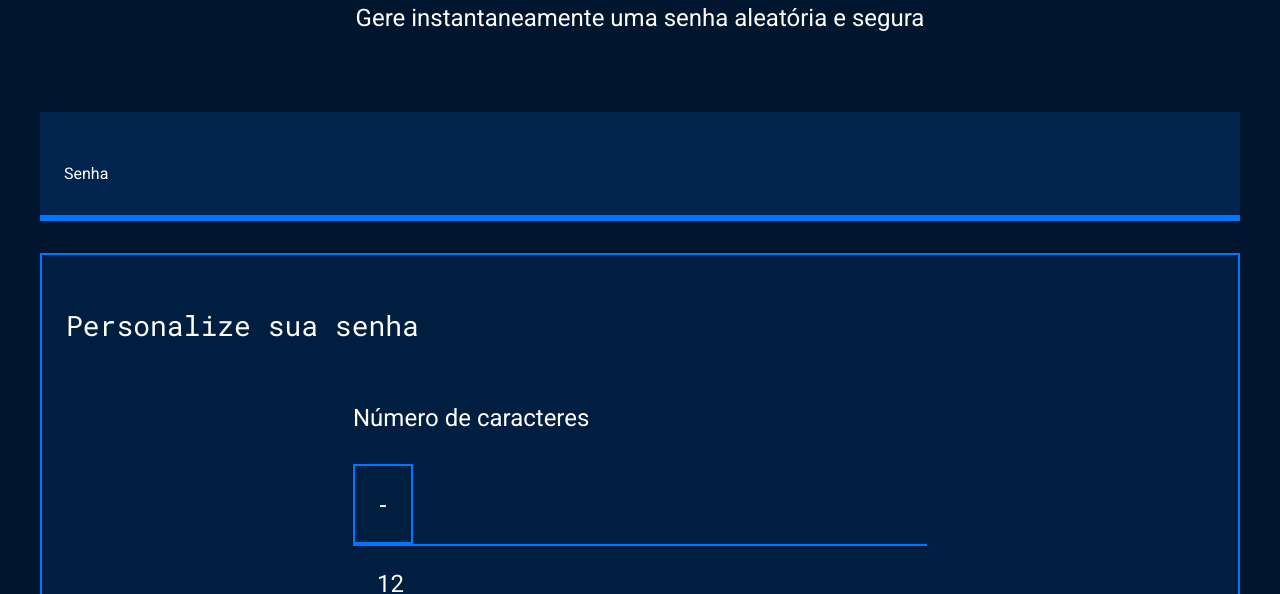
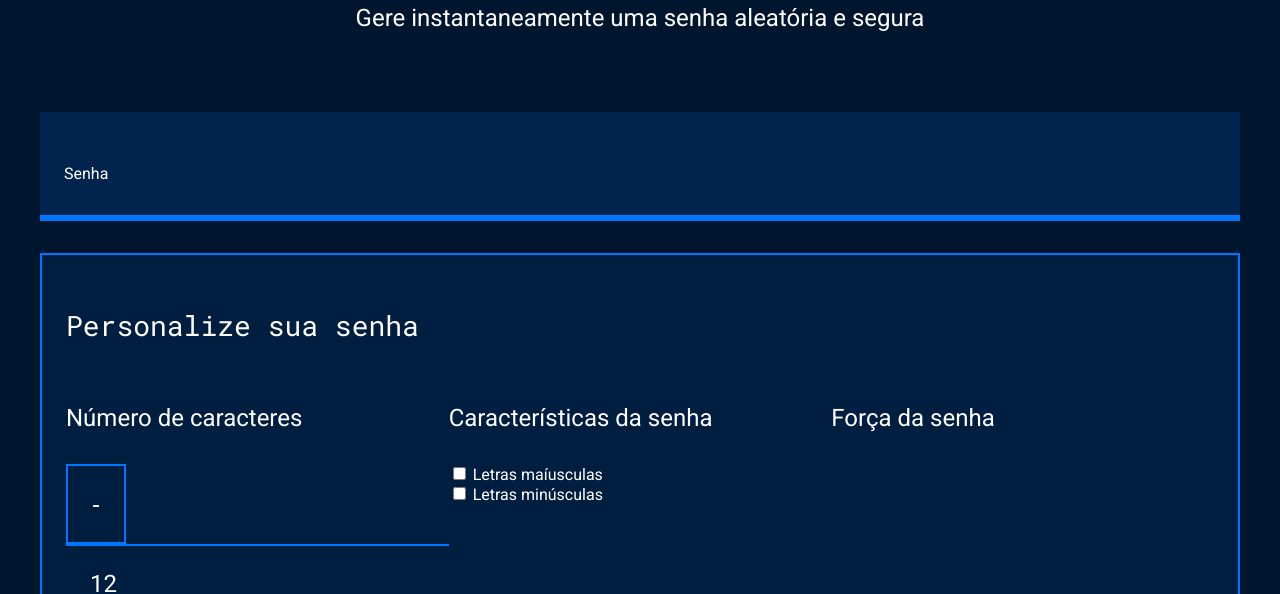
Before and after one commit to litanha/projeto-seguran-a-digital, a plain HTML site: page index.html in a window 1280 px wide. Shown: the part 214-808 px from the top of the page. Drawn offline with Linux system fonts and the light colour scheme.

Commit message:
inicio aula 2

```diff
--- a/index.html
+++ b/index.html
@@ -29,8 +29,17 @@
                         <p class="parametro-senha__texto">12</p>
                         <button class="parametro-senha__botao">+</button>
                 </div>
+                </div>
                 <div class="parametro-senha">
                     <h4 class="parametro-senha__titulo">Características da senha</h4>
+                    <div class="parametro-senha-checkbox">
+                     <input name="maiusculo" type="checkbox">
+                     <label for="maiusculo"> Letras maíusculas</label>
+                     </div>
+                     <div class="parametro-senha-checkbox">
+                     <input name="minusculo" type="checkbox">
+                     <label for="minuculo">Letras minúsculas</label>
+                     </div>
                 </div>
                 <div class="parametro-senha">
                     <h4 class="parametro-senha__titulo">Força da senha</h4>
```
